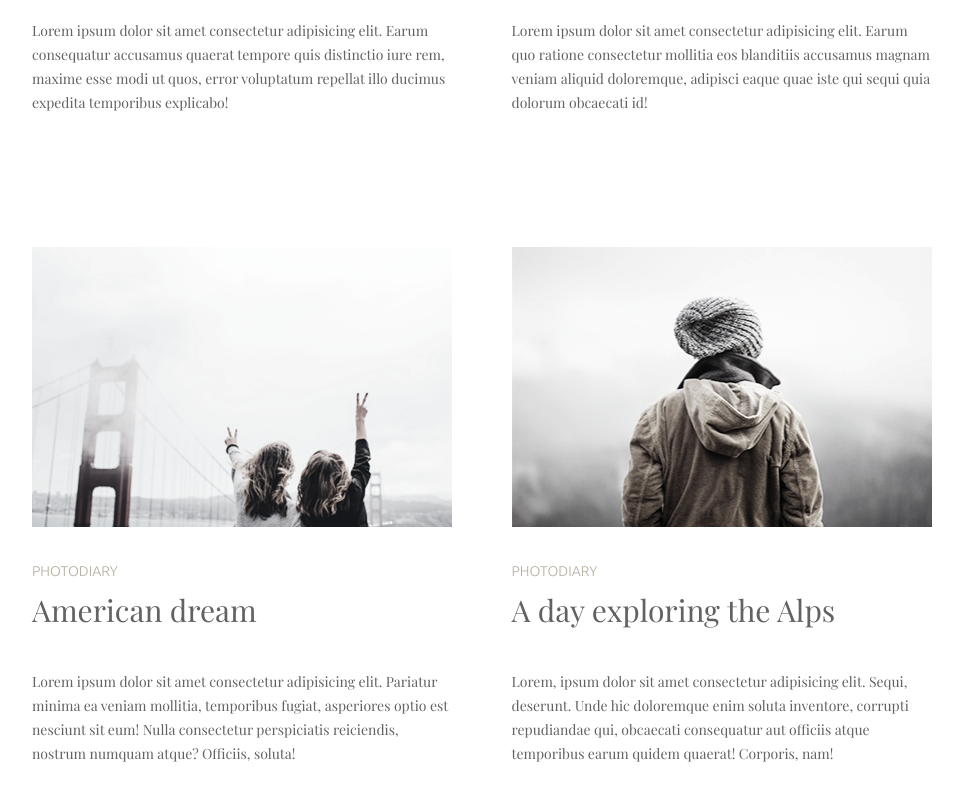
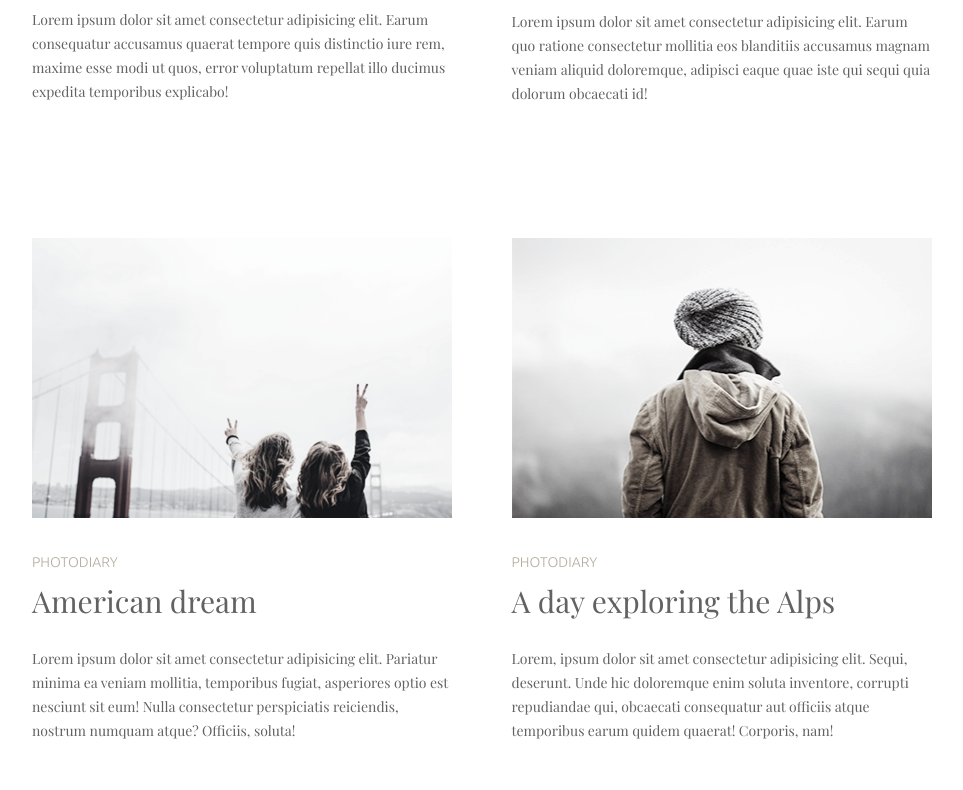
Before and after one commit to Anastasiia512/goit-fe-course-Anastasiia, a plain HTML site: page module 3/index.html in a window 1280 px wide. Shown: the part 609-1399 px from the top of the page, without its empty margins (158-1121 px from the left). Drawn offline with nearby package versions, Linux system fonts and the light colour scheme.

Commit message:
fixed mistakes with margin

```diff
--- a/module 3/css/style.css
+++ b/module 3/css/style.css
@@ -27,6 +27,7 @@ img {
   padding-left: 0;
   padding-top: 76px;
   padding-bottom: 104px;
+  font-size: 0;
 }
 .menu-item {
   display: inline-block;
@@ -62,9 +63,8 @@ img {
   width: 420px;
   margin-right: 56px;
   margin-left: 0px;
-  font-size: 0;
   display: inline-block;
-  margin-bottom: 104px;
+  vertical-align: top;
 }
 .picture-box:nth-last-child(-n + 2) {
   margin-bottom: 0;
@@ -97,7 +97,7 @@ p {
   font-size: 14px;
   line-height: 24px;
   padding-top: 34px;
-  margin-bottom: 0;
+  margin: 0;
   text-align: left;
 }
 .main-box {
```
